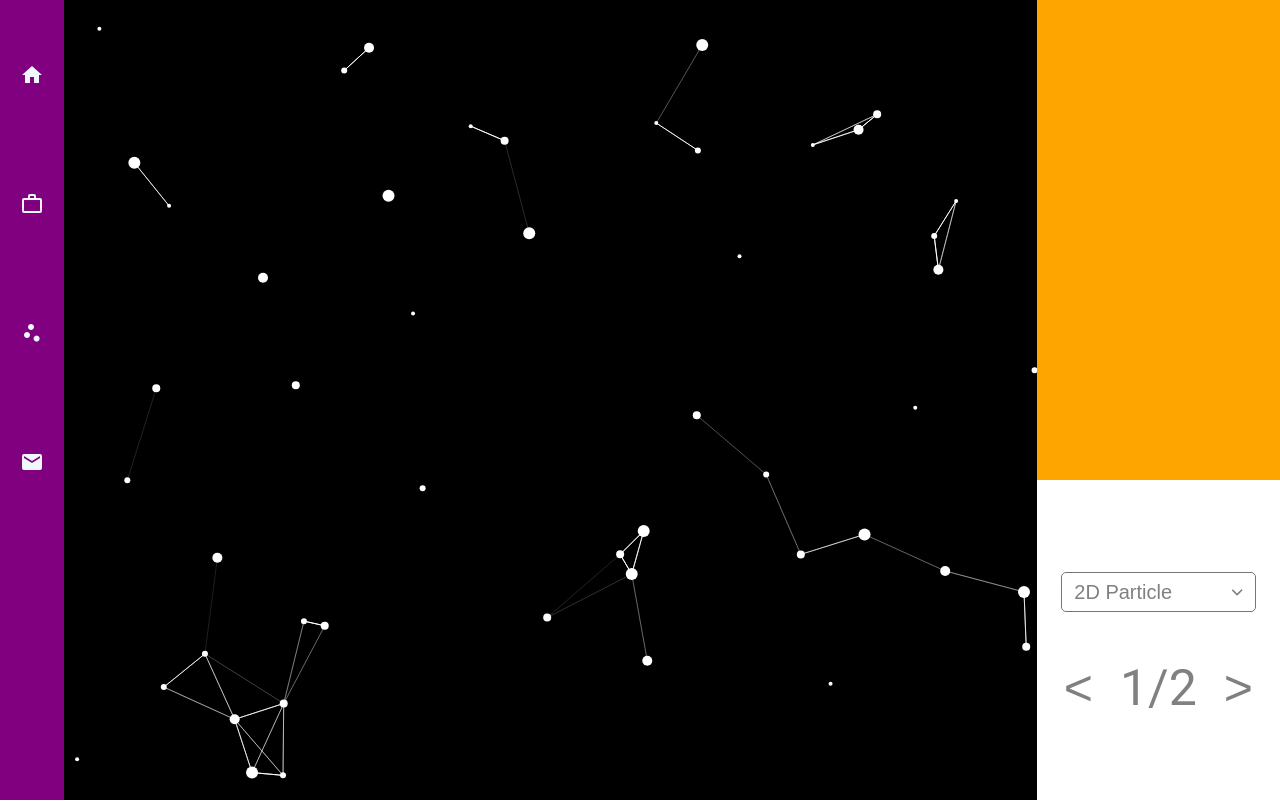
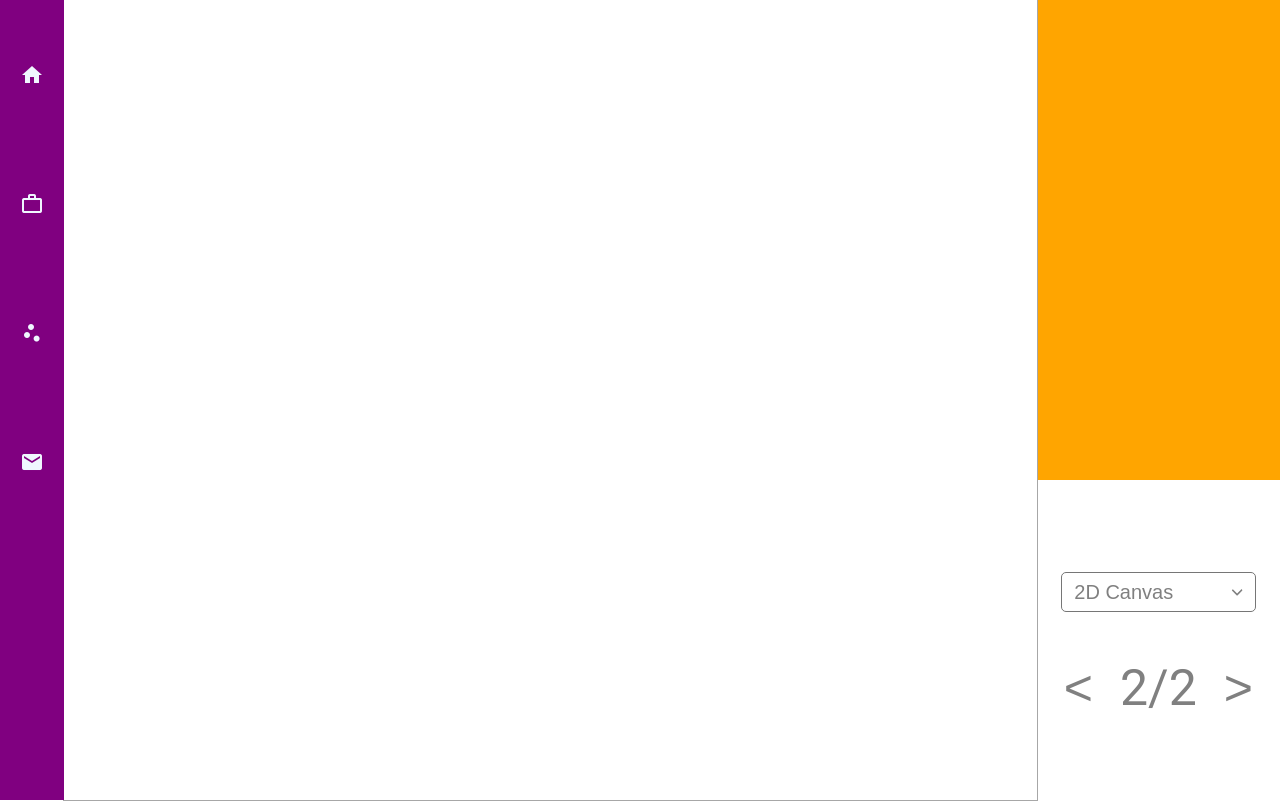
Before and after one commit to JimLeeWeiMin/jimleeweimin.github.io, an Angular app: page /pages/ScatterStuff in a window 1280 px wide. Built offline with nearby package versions, Linux system fonts and the light colour scheme.

Commit message:
Canvas now can be drawn

```diff
--- a/src/app/components/drawing-canvas/drawing-canvas.component.css
+++ b/src/app/components/drawing-canvas/drawing-canvas.component.css
@@ -1,4 +1,7 @@
 .DrawingCanvasWrapper {
-    background-color: lime;
-    color:cyan;
+    background-color: white;
+    width: 100%;
+    height: 100%;
+
+
 }
--- a/src/app/components/drawing-canvas/drawing-canvas.component.html
+++ b/src/app/components/drawing-canvas/drawing-canvas.component.html
@@ -1,3 +1,3 @@
-<div class="DrawingCanvasWrapper">
-    <p>drawing-canvas works!</p>
+<div (mouseup)="mouseUp($event)" (mousedown)="mouseDown($event)" (mousemove)="mouseMove($event)" class="DrawingCanvasWrapper" #MyDivCanvas>
+    <canvas #canvasEl></canvas>
 </div>
--- a/src/app/components/drawing-canvas/drawing-canvas.component.ts
+++ b/src/app/components/drawing-canvas/drawing-canvas.component.ts
@@ -1,4 +1,5 @@
-import { Component, OnInit } from '@angular/core';
+import { BLACK_ON_WHITE_CSS_CLASS } from '@angular/cdk/a11y/high-contrast-mode/high-contrast-mode-detector';
+import { Component, OnInit, ElementRef, ViewChild, AfterViewInit } from '@angular/core';
 
 @Component({
   selector: 'app-drawing-canvas',
@@ -7,9 +8,58 @@ import { Component, OnInit } from '@angular/core';
 })
 export class DrawingCanvasComponent implements OnInit {
 
+  //Canvas to draw on
+  private ctx!: CanvasRenderingContext2D;
+
+  //Targets the canvas that is inside the div
+  @ViewChild('canvasEl')
+  private canvasEl: ElementRef = {} as ElementRef;
+
+  //Refer to the div that holds the canvas
+  @ViewChild('MyDivCanvas')
+  private myIdentifer: ElementRef = {} as ElementRef;
+
+  //Flag to start the drag recording
+  private mouseDownFlag = false;
+
+  //Drawing Canvas Attributes
+  private PixelSizeX: number = 5;
+  private PixelSizeY: number = 5;
+
   constructor() { }
 
   ngOnInit(): void {
   }
 
+  ngAfterViewInit(): void {
+    this.ctx = this.canvasEl.nativeElement.getContext('2d');
+
+    //Fit to div
+    this.ctx.canvas.style.width = '100%';
+    this.ctx.canvas.style.height = '100%';
+    this.ctx.canvas.width = this.myIdentifer.nativeElement.offsetWidth;
+    this.ctx.canvas.height = this.myIdentifer.nativeElement.offsetHeight;
+
+    //Set the color to black as default
+    this.ctx.fillStyle = "#000000";
+  }
+
+  mouseDown(evt: MouseEvent): void {
+    this.mouseDownFlag = true;
+    this.Draw(evt.offsetX, evt.offsetY);
+  }
+
+  mouseMove(evt: MouseEvent): void {
+    if(this.mouseDownFlag) {
+      this.Draw(evt.offsetX, evt.offsetY);
+    }
+  }
+
+  mouseUp(evt: MouseEvent): void {
+    this.mouseDownFlag = false;
+  }
+
+  Draw(_x: number, _y: number):void {
+    this.ctx.fillRect(_x, _y, this.PixelSizeX, this.PixelSizeY);
+  }
 }
--- a/src/app/components/particle-emitter/particle-emitter.component.ts
+++ b/src/app/components/particle-emitter/particle-emitter.component.ts
@@ -1,4 +1,4 @@
-import { Component, ViewChild, ElementRef, AfterViewInit, NgZone } from '@angular/core';
+import { Component, ViewChild, ElementRef, AfterViewInit } from '@angular/core';
 
 @Component({
   selector: 'app-particle-emitter',
@@ -24,15 +24,11 @@ export class ParticleEmitterComponent implements AfterViewInit {
   //Stores the handle for animation frame
   private animationFrameHandler!: number;
 
-  //Stores the lastTime to calculate deltaTime
-  private lastTime: number | null;
-
   //Stores mouse position
   private mosX : number = 0;
   private mosY : number = 0;
 
-  constructor(private _ngZone: NgZone) {
-    this.lastTime = null;
+  constructor() {
   }
 
   ngAfterViewInit(): void {
--- a/src/app/pages/scatter-stuff/scatter-stuff.component.css
+++ b/src/app/pages/scatter-stuff/scatter-stuff.component.css
@@ -13,6 +13,8 @@
 
     /* Move the wrapper to the right side  */
     float:right;
+
+
 }
 
 .InfoColumn {
@@ -36,6 +38,8 @@
     height:100%;
     background-color: black;
     position: relative;
+
+    outline: 1px solid rgb(167, 167, 167);
 }
 
 .PageSelectWrapper {
--- a/src/app/pages/scatter-stuff/scatter-stuff.component.ts
+++ b/src/app/pages/scatter-stuff/scatter-stuff.component.ts
@@ -12,7 +12,7 @@ export class ScatterStuffComponent implements OnInit {
 
   iconArrowDown = faAngleDown;
 
-  num: number = 1;
+  num: number = 2;
   currentMax: number = 2;
 
   name:string = "";
```
Also changed, not shown: 3 other files (tests, documents, lock files or other folders).
